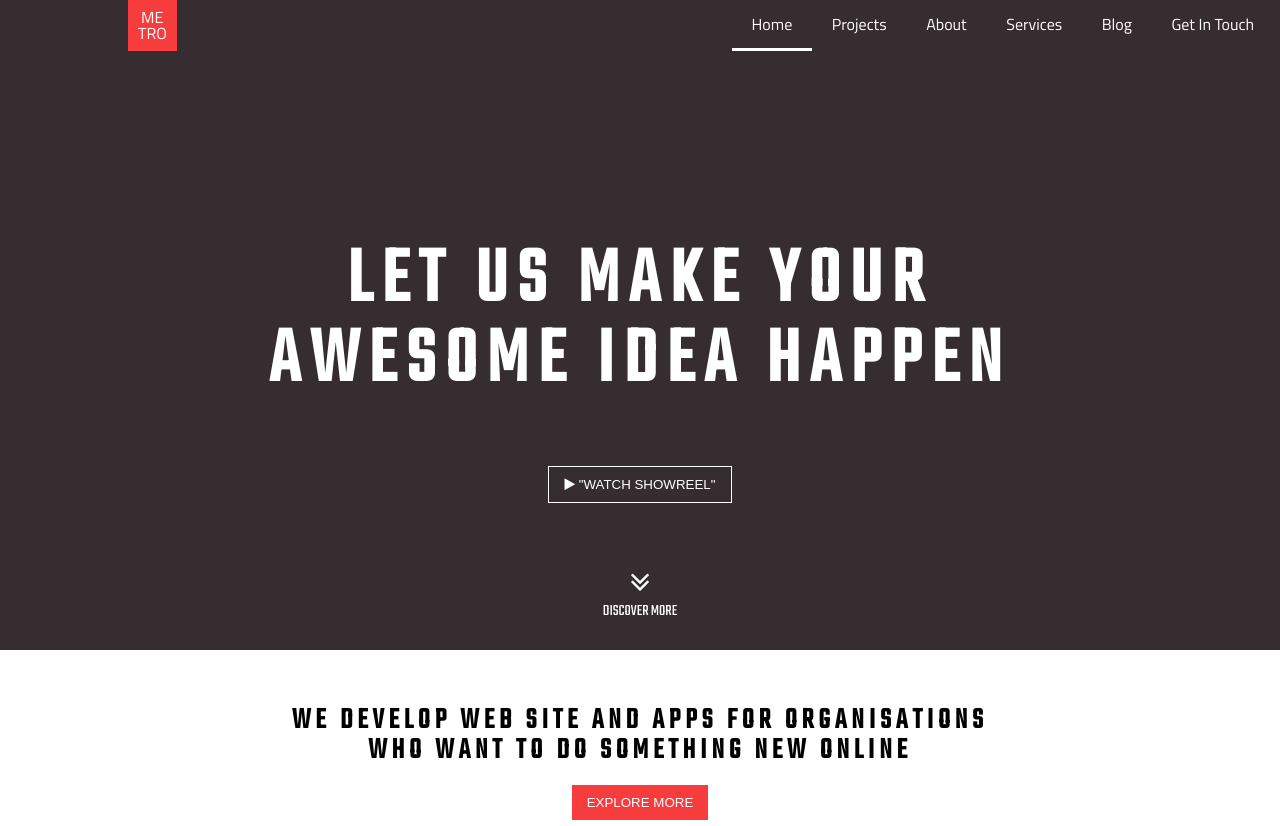
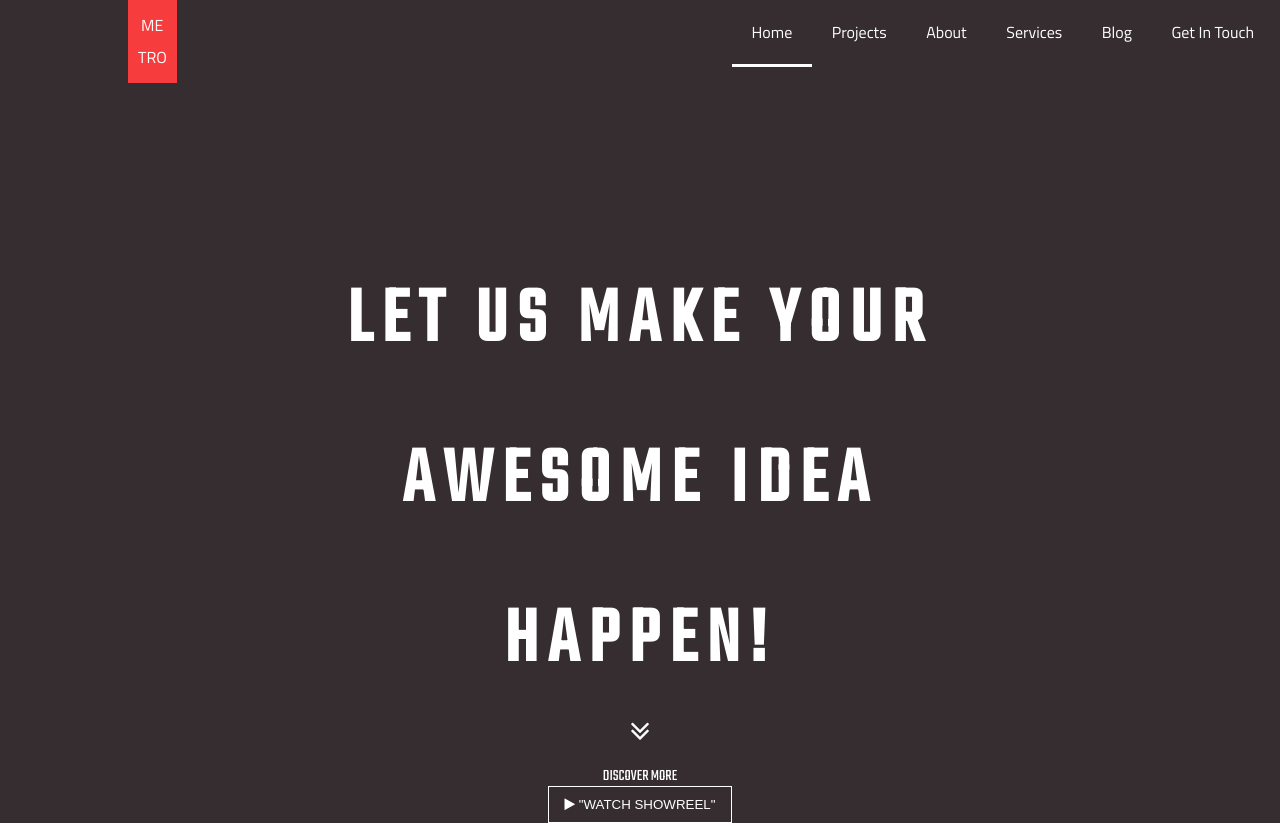
Before and after one commit to planets09/metroapp, a plain HTML site: page index.html in a window 1280 px wide. Shown: the top 826 px of the page. Drawn offline with Linux system fonts and the light colour scheme.

Commit message:
font changes

```diff
--- a/css/main.css
+++ b/css/main.css
@@ -7,7 +7,7 @@
 }
 
 body {
-	line-height: 1;
+	line-height: 2;
 	padding-top: 50px;
 }
 
--- a/index.html
+++ b/index.html
@@ -3,7 +3,7 @@
 
 <head>
 	<meta charset="utf-8">
-	<meta name="description" content="Metro App website replication">
+	<meta name="description" content="Metro App website">
 	<meta name="author" content="Created by Rena Tan">
 	<link rel="shortcut icon" href="favicon.ico">
 	<link rel="stylesheet" href="https://maxcdn.bootstrapcdn.com/font-awesome/4.5.0/css/font-awesome.min.css">
@@ -44,7 +44,7 @@
 </nav>
 
 <header id="intro">
-	<h1>LET US MAKE YOUR AWESOME IDEA HAPPEN</h1>
+	<h1>LET US MAKE YOUR AWESOME IDEA HAPPEN!</h1>
 	<button>
 		<i class="fa fa-play"></i>
 		"WATCH SHOWREEL"
```
